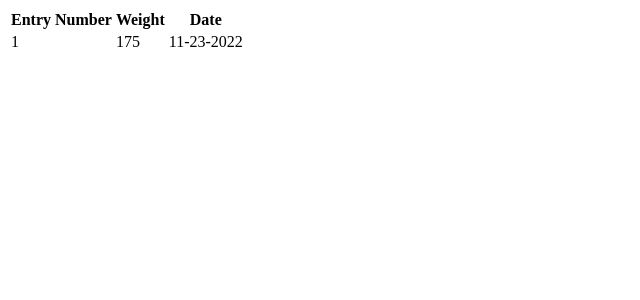
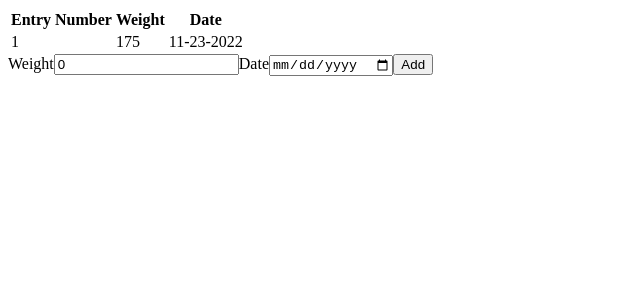
Before and after one commit to Byakuya91/dcc-react-tutorial, a React (Create React App) app: page / in a window 1280 px wide. Shown: the top 300 px of the page, without its empty margins (0-640 px from the left). Built offline with nearby package versions, Linux system fonts and the light colour scheme.

Commit message:
I've successfully created the AddEntryForm component and coded out a partially working form and button.

```diff
--- a/src/App.js
+++ b/src/App.js
@@ -1,11 +1,13 @@
 import React, { useState } from "react";
 import DisplayEntries from "./Components/DisplayEntries";
+import AddEntryForm from "./Components/AddEntry/AddEntryForm";
 
 function App() {
   const [entires, setEntries] = useState([{ weight: 175, date: "11-23-2022" }]);
   return (
     <div>
       <DisplayEntries parentEntries={entires} />
+      <AddEntryForm />
     </div>
   );
 }
--- /dev/null
+++ b/src/Components/AddEntry/AddEntryForm.jsx
@@ -0,0 +1,37 @@
+import React, { useState } from 'react';
+
+
+const AddEntryForm = (props) => {
+
+    const [weight,setWeight] = useState(0);
+    const [date,setDate] = useState('');
+
+    function handleSubmit(event){
+        event.preventDefault();
+        let newEntry = {
+            weight: weight,
+            date:date
+
+        };
+        console.log(newEntry);
+
+    }
+
+
+    return (
+
+
+      <form onSubmit={handleSubmit}>
+          <label>Weight</label>
+          <input type = 'number' value={weight} onChange= {(event)=> setWeight(parseFloat(event.target.value))} />
+          <label>Date</label>
+          <input type = 'date' value={date} onChange= {(event)=> setDate(event.target.value)}/>
+          <button type='submit'>Add</button>
+
+
+      </form>
+
+     );
+}
+
+export default AddEntryForm;
```
